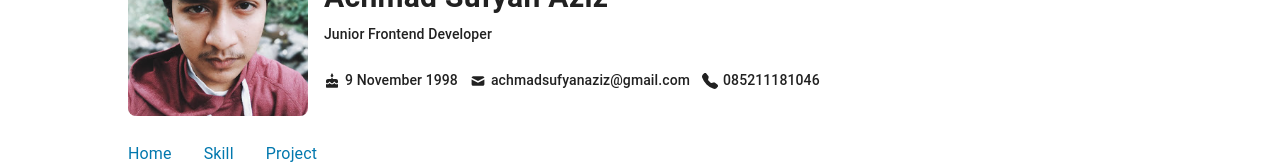
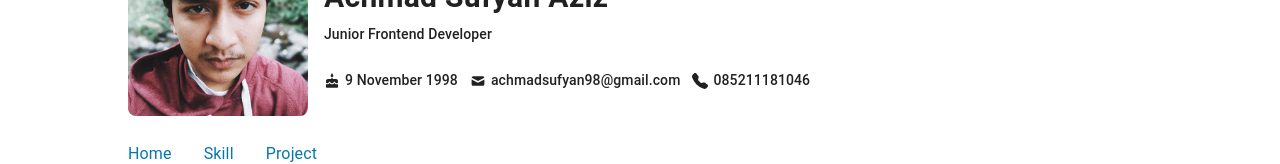
Before and after one commit to sufyanaziz/online-portfolio, a React (Create React App) app: page / in a window 1280 px wide. Shown: the part 130-294 px from the top of the page. Built offline with nearby package versions, Linux system fonts and the light colour scheme.

Commit message:
update email

```diff
--- a/src/components/Header/header.tsx
+++ b/src/components/Header/header.tsx
@@ -87,7 +87,7 @@ const Header: React.FC<HeaderProps> = ({ name, image, title, id }) => {
               >
                 <HiMail />
                 <Typography variant="subtitle2" ml="5px">
-                  achmadsufyanaziz@gmail.com
+                  achmadsufyan98@gmail.com
                 </Typography>
               </Box>
 
```
